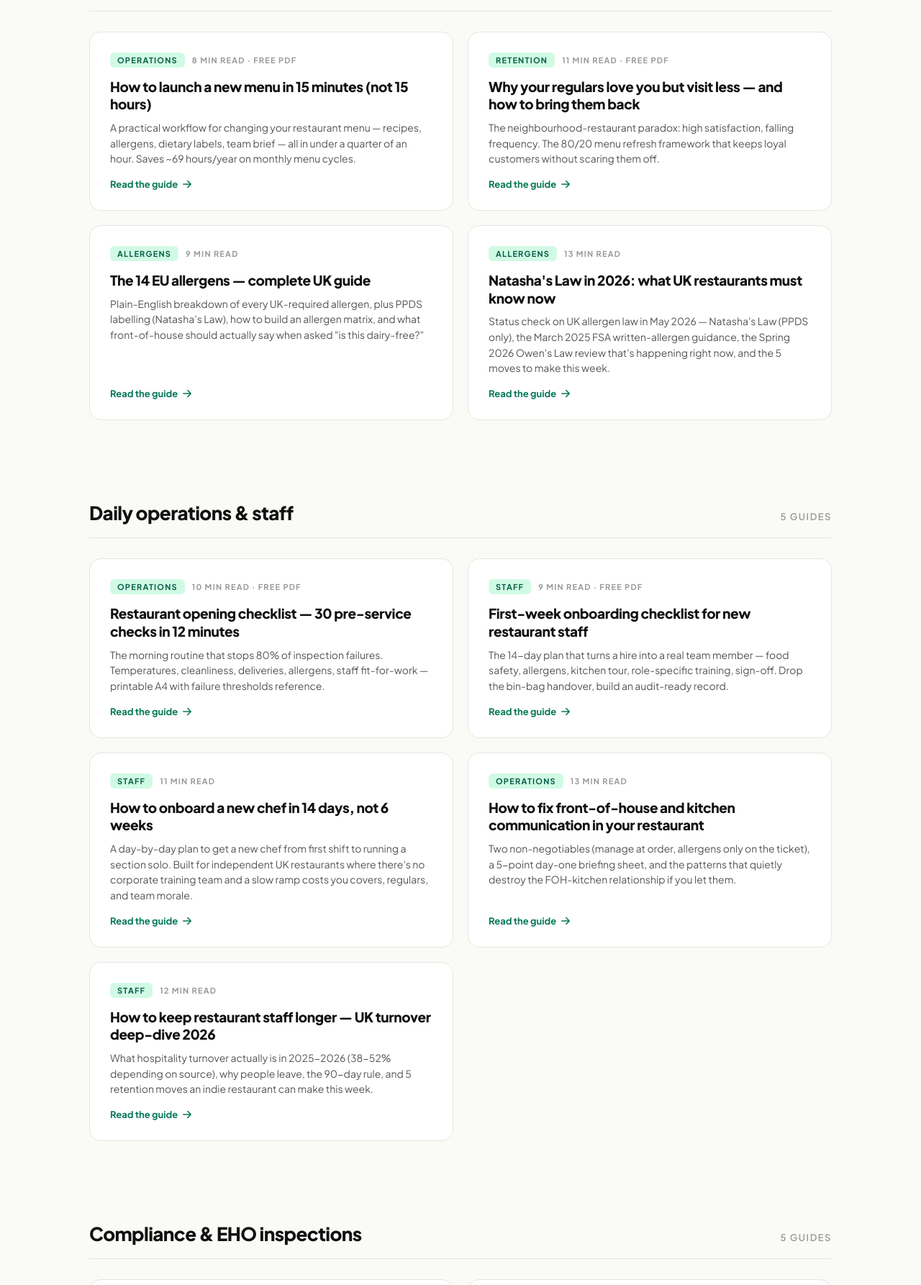
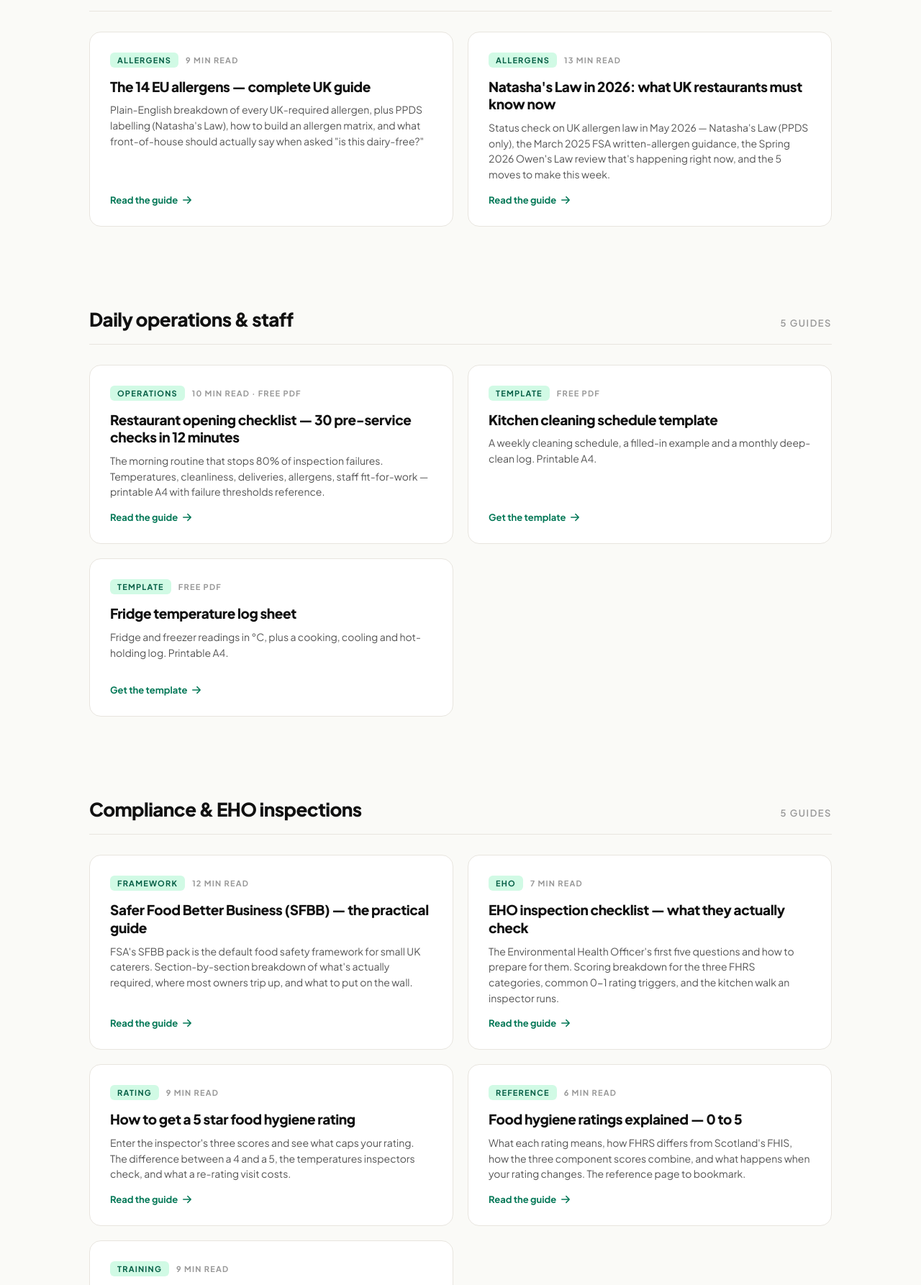
Before and after one commit to mariaiontseva/blueroll-landing, a plain HTML site: page guides/uk/index.html in a window 1280 px wide. Shown: the part 875-2661 px from the top of the page at 72% size. Drawn offline with nearby package versions, Linux system fonts and the light colour scheme.

Commit message:
Keep the London map title and the UK guides index in search; drop the six closed articles from the index and add the cleaning and temperature templates
Co-Authored-By: Claude Opus 5.5 <noreply@anthropic.com>

```diff
--- a/guides/uk/index.html
+++ b/guides/uk/index.html
@@ -3,7 +3,6 @@
 <head>
 <script src="https://t.contentsquare.net/uxa/f84aff336d942.js" defer></script>
 <meta charset="UTF-8">
-<meta name="robots" content="noindex, follow">
 <meta name="viewport" content="width=device-width, initial-scale=1.0">
 <link rel="alternate" hreflang="en-gb" href="https://blueroll.app/guides/uk/">
 <link rel="alternate" hreflang="en" href="https://blueroll.app/guides/uk/">
@@ -43,21 +42,17 @@
   "mainEntity": {
     "@type": "ItemList",
     "itemListElement": [
-      {"@type": "ListItem", "position": 1, "url": "https://blueroll.app/launch-new-menu-15-minutes.html", "name": "How to Launch a New Menu in 15 Minutes (Not 15 Hours)"},
-      {"@type": "ListItem", "position": 2, "url": "https://blueroll.app/keep-restaurant-regulars-coming-back.html", "name": "Why Your Regulars Love You But Visit Less — and How to Bring Them Back"},
-      {"@type": "ListItem", "position": 3, "url": "https://blueroll.app/14-allergens-uk.html", "name": "The 14 EU Allergens — Complete UK Guide"},
+      {"@type": "ListItem", "position": 1, "url": "https://blueroll.app/14-allergens-uk.html", "name": "The 14 EU Allergens — Complete UK Guide"},
+      {"@type": "ListItem", "position": 2, "url": "https://blueroll.app/kitchen-cleaning-schedule-template.html", "name": "Kitchen Cleaning Schedule Template"},
+      {"@type": "ListItem", "position": 3, "url": "https://blueroll.app/fridge-temperature-log.html", "name": "Fridge Temperature Log Sheet"},
       {"@type": "ListItem", "position": 4, "url": "https://blueroll.app/restaurant-opening-checklist.html", "name": "Restaurant Opening Checklist — 30-Step Pre-Service Routine"},
-      {"@type": "ListItem", "position": 5, "url": "https://blueroll.app/restaurant-staff-onboarding-checklist.html", "name": "First-Week Onboarding Checklist for New Restaurant Staff"},
-      {"@type": "ListItem", "position": 6, "url": "https://blueroll.app/onboard-new-chef-14-days.html", "name": "How to Onboard a New Chef in 14 Days, Not 6 Weeks"},
-      {"@type": "ListItem", "position": 7, "url": "https://blueroll.app/front-of-house-kitchen-communication.html", "name": "How to Fix Front-of-House and Kitchen Communication"},
-      {"@type": "ListItem", "position": 8, "url": "https://blueroll.app/keep-restaurant-staff-longer.html", "name": "How to Keep Restaurant Staff Longer — UK Turnover Deep-Dive 2026"},
-      {"@type": "ListItem", "position": 9, "url": "https://blueroll.app/natashas-law-2026.html", "name": "Natasha's Law in 2026: What UK Restaurants Must Know Now"},
-      {"@type": "ListItem", "position": 10, "url": "https://blueroll.app/sfbb-guide.html", "name": "Safer Food Better Business (SFBB) Guide"},
-      {"@type": "ListItem", "position": 11, "url": "https://blueroll.app/eho-inspection-checklist.html", "name": "EHO Inspection Checklist — What They Actually Check"},
-      {"@type": "ListItem", "position": 12, "url": "https://blueroll.app/how-to-get-a-5-food-hygiene-rating.html", "name": "How to Get a 5 Star Food Hygiene Rating"},
-      {"@type": "ListItem", "position": 13, "url": "https://blueroll.app/food-hygiene-ratings-explained.html", "name": "Food Hygiene Ratings Explained"},
-      {"@type": "ListItem", "position": 14, "url": "https://blueroll.app/free-food-hygiene-rating-badge.html", "name": "Free Food Hygiene Rating Badge Widget"},
-      {"@type": "ListItem", "position": 15, "url": "https://blueroll.app/free-haccp-template.html", "name": "Free HACCP Template Pack"}
+      {"@type": "ListItem", "position": 5, "url": "https://blueroll.app/natashas-law-2026.html", "name": "Natasha's Law in 2026: What UK Restaurants Must Know Now"},
+      {"@type": "ListItem", "position": 6, "url": "https://blueroll.app/sfbb-guide.html", "name": "Safer Food Better Business (SFBB) Guide"},
+      {"@type": "ListItem", "position": 7, "url": "https://blueroll.app/eho-inspection-checklist.html", "name": "EHO Inspection Checklist — What They Actually Check"},
+      {"@type": "ListItem", "position": 8, "url": "https://blueroll.app/how-to-get-a-5-food-hygiene-rating.html", "name": "How to Get a 5 Star Food Hygiene Rating"},
+      {"@type": "ListItem", "position": 9, "url": "https://blueroll.app/food-hygiene-ratings-explained.html", "name": "Food Hygiene Ratings Explained"},
+      {"@type": "ListItem", "position": 10, "url": "https://blueroll.app/free-food-hygiene-rating-badge.html", "name": "Free Food Hygiene Rating Badge Widget"},
+      {"@type": "ListItem", "position": 11, "url": "https://blueroll.app/free-haccp-template.html", "name": "Free HACCP Template Pack"}
     ]
   }
 }
@@ -414,25 +409,7 @@ nav {
   </div>
   <div class="grid">
 
-    <a class="card" href="/launch-new-menu-15-minutes.html">
-      <div class="card-meta">
-        <span class="card-tag">Operations</span>
-        <span class="card-time">8 min read · free PDF</span>
-      </div>
-      <h3>How to launch a new menu in 15 minutes (not 15 hours)</h3>
-      <p>A practical workflow for changing your restaurant menu — recipes, allergens, dietary labels, team brief — all in under a quarter of an hour. Saves ~69 hours/year on monthly menu cycles.</p>
-      <span class="card-cta">Read the guide <svg viewBox="0 0 24 24" fill="none" stroke="currentColor" stroke-width="2.5"><path stroke-linecap="round" stroke-linejoin="round" d="M13.5 4.5L21 12m0 0l-7.5 7.5M21 12H3"/></svg></span>
-    </a>
 
-    <a class="card" href="/keep-restaurant-regulars-coming-back.html">
-      <div class="card-meta">
-        <span class="card-tag">Retention</span>
-        <span class="card-time">11 min read · free PDF</span>
-      </div>
-      <h3>Why your regulars love you but visit less — and how to bring them back</h3>
-      <p>The neighbourhood-restaurant paradox: high satisfaction, falling frequency. The 80/20 menu refresh framework that keeps loyal customers without scaring them off.</p>
-      <span class="card-cta">Read the guide <svg viewBox="0 0 24 24" fill="none" stroke="currentColor" stroke-width="2.5"><path stroke-linecap="round" stroke-linejoin="round" d="M13.5 4.5L21 12m0 0l-7.5 7.5M21 12H3"/></svg></span>
-    </a>
 
     <a class="card" href="/14-allergens-uk.html">
       <div class="card-meta">
@@ -474,45 +451,29 @@ nav {
       <span class="card-cta">Read the guide <svg viewBox="0 0 24 24" fill="none" stroke="currentColor" stroke-width="2.5"><path stroke-linecap="round" stroke-linejoin="round" d="M13.5 4.5L21 12m0 0l-7.5 7.5M21 12H3"/></svg></span>
     </a>
 
-    <a class="card" href="/restaurant-staff-onboarding-checklist.html">
+    <a class="card" href="/kitchen-cleaning-schedule-template.html">
       <div class="card-meta">
-        <span class="card-tag">Staff</span>
-        <span class="card-time">9 min read · free PDF</span>
+        <span class="card-tag">Template</span>
+        <span class="card-time">free PDF</span>
       </div>
-      <h3>First-week onboarding checklist for new restaurant staff</h3>
-      <p>The 14-day plan that turns a hire into a real team member — food safety, allergens, kitchen tour, role-specific training, sign-off. Drop the bin-bag handover, build an audit-ready record.</p>
-      <span class="card-cta">Read the guide <svg viewBox="0 0 24 24" fill="none" stroke="currentColor" stroke-width="2.5"><path stroke-linecap="round" stroke-linejoin="round" d="M13.5 4.5L21 12m0 0l-7.5 7.5M21 12H3"/></svg></span>
+      <h3>Kitchen cleaning schedule template</h3>
+      <p>A weekly cleaning schedule, a filled-in example and a monthly deep-clean log. Printable A4.</p>
+      <span class="card-cta">Get the template <svg viewBox="0 0 24 24" fill="none" stroke="currentColor" stroke-width="2.5"><path stroke-linecap="round" stroke-linejoin="round" d="M13.5 4.5L21 12m0 0l-7.5 7.5M21 12H3"/></svg></span>
     </a>
 
-    <a class="card" href="/onboard-new-chef-14-days.html">
+    <a class="card" href="/fridge-temperature-log.html">
       <div class="card-meta">
-        <span class="card-tag">Staff</span>
-        <span class="card-time">11 min read</span>
+        <span class="card-tag">Template</span>
+        <span class="card-time">free PDF</span>
       </div>
-      <h3>How to onboard a new chef in 14 days, not 6 weeks</h3>
-      <p>A day-by-day plan to get a new chef from first shift to running a section solo. Built for independent UK restaurants where there's no corporate training team and a slow ramp costs you covers, regulars, and team morale.</p>
-      <span class="card-cta">Read the guide <svg viewBox="0 0 24 24" fill="none" stroke="currentColor" stroke-width="2.5"><path stroke-linecap="round" stroke-linejoin="round" d="M13.5 4.5L21 12m0 0l-7.5 7.5M21 12H3"/></svg></span>
+      <h3>Fridge temperature log sheet</h3>
+      <p>Fridge and freezer readings in &deg;C, plus a cooking, cooling and hot-holding log. Printable A4.</p>
+      <span class="card-cta">Get the template <svg viewBox="0 0 24 24" fill="none" stroke="currentColor" stroke-width="2.5"><path stroke-linecap="round" stroke-linejoin="round" d="M13.5 4.5L21 12m0 0l-7.5 7.5M21 12H3"/></svg></span>
     </a>
 
-    <a class="card" href="/front-of-house-kitchen-communication.html">
-      <div class="card-meta">
-        <span class="card-tag">Operations</span>
-        <span class="card-time">13 min read</span>
-      </div>
-      <h3>How to fix front-of-house and kitchen communication in your restaurant</h3>
-      <p>Two non-negotiables (manage at order, allergens only on the ticket), a 5-point day-one briefing sheet, and the patterns that quietly destroy the FOH-kitchen relationship if you let them.</p>
-      <span class="card-cta">Read the guide <svg viewBox="0 0 24 24" fill="none" stroke="currentColor" stroke-width="2.5"><path stroke-linecap="round" stroke-linejoin="round" d="M13.5 4.5L21 12m0 0l-7.5 7.5M21 12H3"/></svg></span>
-    </a>
 
-    <a class="card" href="/keep-restaurant-staff-longer.html">
-      <div class="card-meta">
-        <span class="card-tag">Staff</span>
-        <span class="card-time">12 min read</span>
-      </div>
-      <h3>How to keep restaurant staff longer — UK turnover deep-dive 2026</h3>
-      <p>What hospitality turnover actually is in 2025-2026 (38-52% depending on source), why people leave, the 90-day rule, and 5 retention moves an indie restaurant can make this week.</p>
-      <span class="card-cta">Read the guide <svg viewBox="0 0 24 24" fill="none" stroke="currentColor" stroke-width="2.5"><path stroke-linecap="round" stroke-linejoin="round" d="M13.5 4.5L21 12m0 0l-7.5 7.5M21 12H3"/></svg></span>
-    </a>
+
+
 
   </div>
 </section>
--- a/llms.txt
+++ b/llms.txt
@@ -39,6 +39,7 @@
 - [How to get a 5 food hygiene rating](https://blueroll.app/how-to-get-a-5-food-hygiene-rating.html): rating calculator from the inspector's three scores, what caps a rating, 4 vs 5, the temperatures inspectors check, what to fix first, re-rating cost and how to ask
 - [Food hygiene re-rating](https://blueroll.app/food-hygiene-re-rating.html): re-rating fees by council and nation, timing, appeal vs re-rating, free request letter generator
 - [EHO inspection: what to expect and UK checklist](https://blueroll.app/eho-inspection-checklist.html): what happens on the visit, how often by risk category, the three scores behind the rating, interactive checklist, mock inspection, appeal, right to reply and re-rating
+- [UK guides index](https://blueroll.app/guides/uk/)
 - [SFBB guide](https://blueroll.app/sfbb-guide.html)
 - [Food hygiene ratings explained](https://blueroll.app/food-hygiene-ratings-explained.html)
 - [14 allergens UK](https://blueroll.app/14-allergens-uk.html)
--- a/sitemap.xml
+++ b/sitemap.xml
@@ -114,4 +114,5 @@
   <url><loc>https://blueroll.app/how-to-get-a-5-food-hygiene-rating.html</loc><lastmod>2026-11-18</lastmod></url>
   <url><loc>https://blueroll.app/food-hygiene-re-rating.html</loc><lastmod>2026-11-10</lastmod></url>
   <!-- owner-pages:end -->
+  <url><loc>https://blueroll.app/guides/uk/</loc><lastmod>2026-11-18</lastmod><priority>0.95</priority></url>
 </urlset>
```
Also changed, not shown: london-food-hygiene-map.html (+3 -3 lines).
